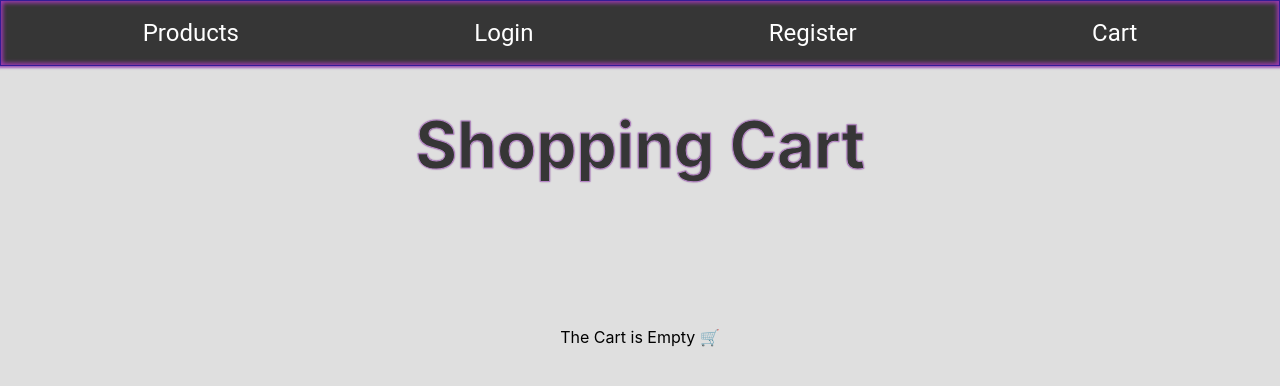
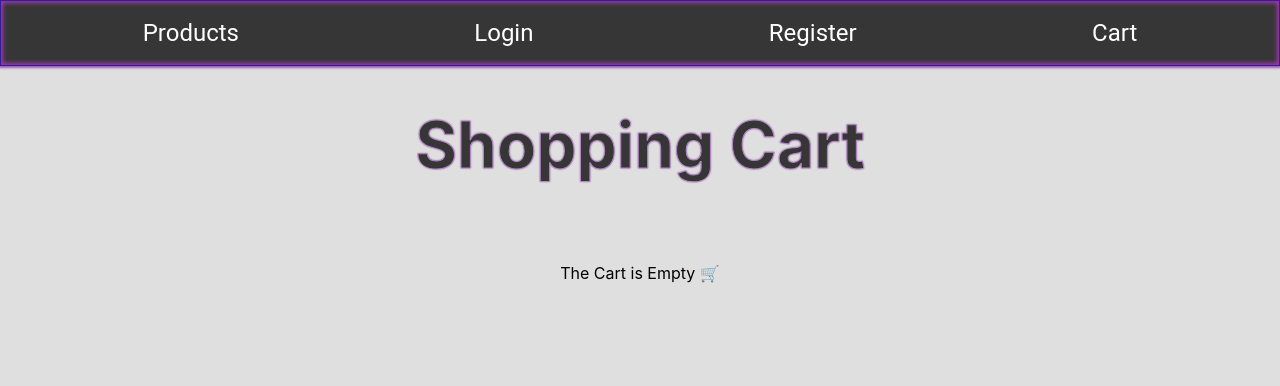
Before and after one commit to devNahuelOper/online-store, a React (Create React App) app in the folder client/: page /#/cart in a window 1280 px wide. Shown: the top 386 px of the page. Built offline with nearby package versions, Linux system fonts and the light colour scheme; what apollo-upload-client, apollo3-cache-persist would draw is missing.

Commit message:
Add spacing between cart items

```diff
--- a/client/src/components/products/products.css
+++ b/client/src/components/products/products.css
@@ -306,7 +306,8 @@ input[type="file" i]::-webkit-file-upload-button {
 }
 
 .cart {
-  margin: 40px auto;
+  margin: 0 auto;
+  padding: 40px 0;
   display: flex;
   flex-direction: column;
   align-items: center;
@@ -318,7 +319,7 @@ input[type="file" i]::-webkit-file-upload-button {
   border-radius: 0.5em;
   padding: 1em;
   max-width: 70%;
-  margin: 0 auto;
+  margin: 20px auto;
   box-shadow: 0px 3px 1px -2px rgb(0 0 0 / 20%),
     0px 2px 2px 0px rgb(0 0 0 / 14%), 0px 1px 5px 0px rgb(0 0 0 / 12%),
     0px 0px 0px 1px #bd44bd;
@@ -344,7 +345,7 @@ input[type="file" i]::-webkit-file-upload-button {
   text-shadow: 0px 0px 2px #733780;
   font-size: 4em;
   margin-top: 0;
-  margin-bottom: 2em;
+  margin-bottom: 1em;
 }
 
 .total {
```
